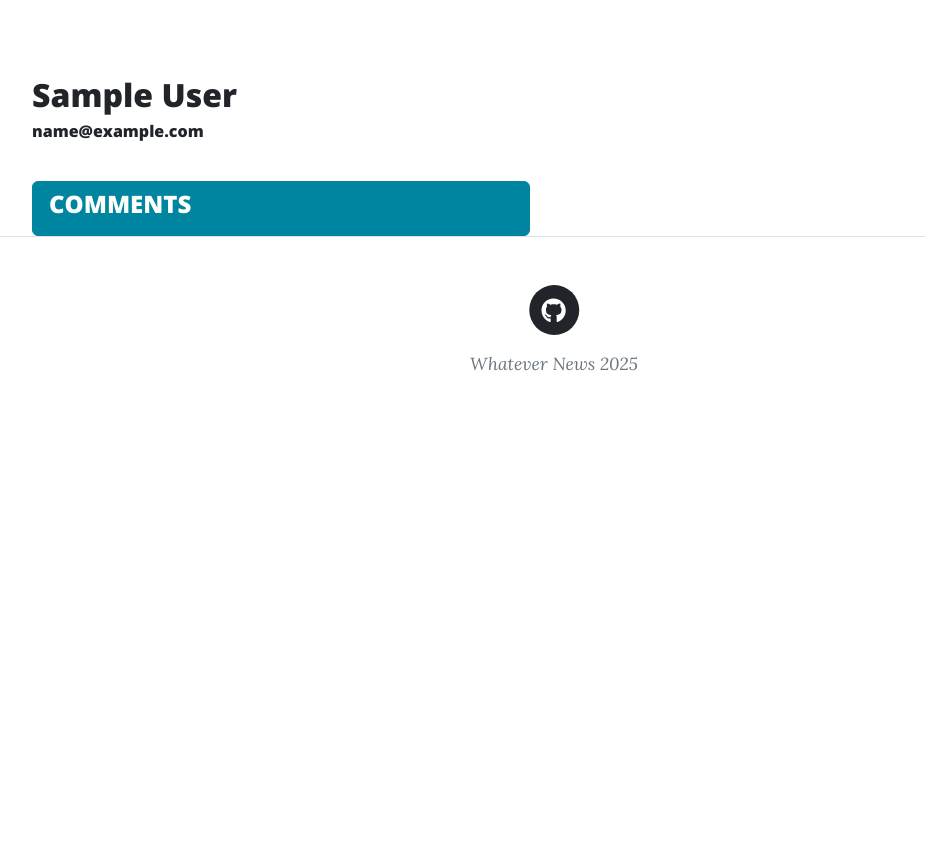
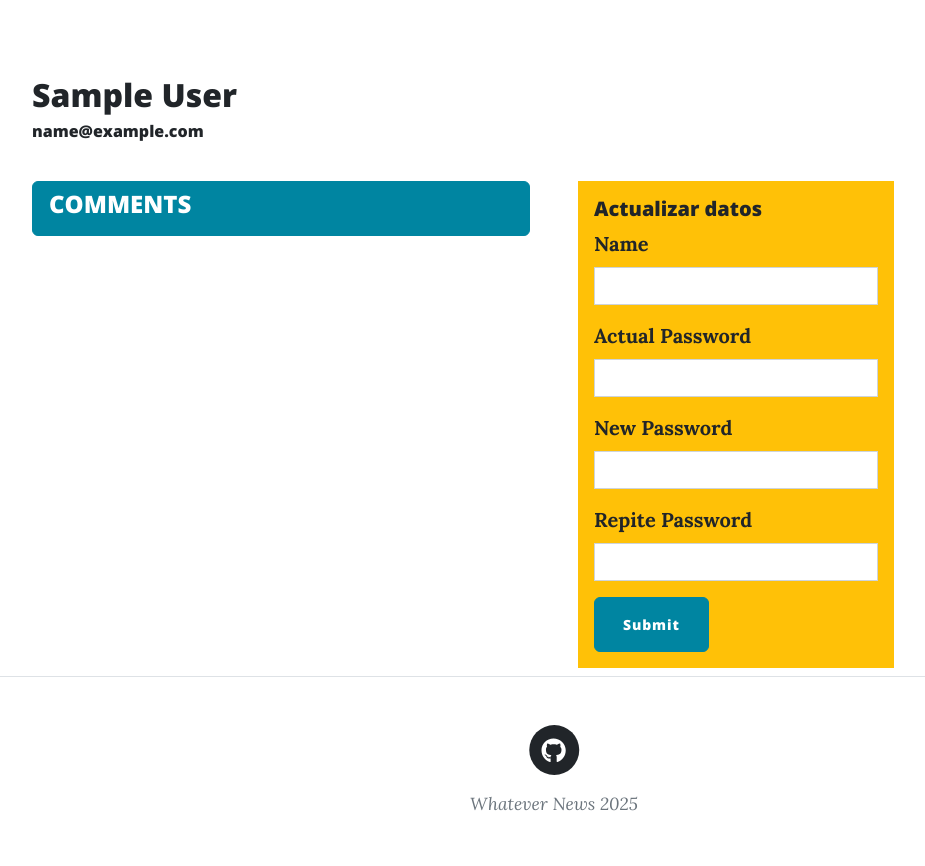
Before and after one commit to quiquemonroy/Whatever_News, a Flask app: page /user/1 in a window 1280 px wide. Shown: the part 669-1535 px from the top of the page, without its empty margins (86-1011 px from the left). Before the commit the page ends 1040 px from the top, so only its background shows below. Run offline with Flask 3, Linux system fonts and the light colour scheme; the visitor is signed in with stand-in values (Sample User, id 1); data that the repository does not hold is empty; parts of the project's set-up code (start-up, migrations or seed data) failed here and were passed over; some libraries are stand-ins or nearby versions.

Commit message:
add control panel funcionalities

```diff
--- a/forms.py
+++ b/forms.py
@@ -31,7 +31,10 @@ class CommentForm(FlaskForm):
     body = CKEditorField("Blog Content", validators=[DataRequired()])
     submit = SubmitField(label="Comment")
 
+
 class EditUser(FlaskForm):
-    old_password = PasswordField(label="Actual Password", validators=(DataRequired()))
-    new_password = PasswordField(label="New Password", validators=(DataRequired()))
-    new_password_again = PasswordField(label="Repite Password", validators=(DataRequired()))
+    new_name = StringField(label="Name")
+    old_password = PasswordField(label="Actual Password", validators=[DataRequired()])
+    new_password = PasswordField(label="New Password", validators=[DataRequired()])
+    new_password_again = PasswordField(label="Repite Password", validators=[DataRequired()])
+    submit = SubmitField(label="Submit")
--- a/main.py
+++ b/main.py
@@ -8,7 +8,7 @@ from sqlalchemy.orm import relationship, DeclarativeBase, Mapped, mapped_column
 from sqlalchemy import Integer, String, Text, ForeignKey
 from werkzeug.security import generate_password_hash, check_password_hash
 import os
-from forms import CreatePostForm, RegisterForm, LoginForm, CommentForm
+from forms import CreatePostForm, RegisterForm, LoginForm, CommentForm,EditUser
 from send_email import send_email
 
 app = Flask(__name__)
@@ -124,7 +124,7 @@ def login():
                 return redirect(url_for("get_all_posts"))
             else:
                 print("nope")
-                return "invalid password"
+        #     TODO: Terminar de capturar los errores cuando la contraseña está mal
         flash("try again!")
     return render_template("login.html", form=form)
 
@@ -231,13 +231,26 @@ def control_panel():
         return render_template("control-panel.html", all_posts=get_posts(), users=users)
     return redirect(url_for('get_all_posts'))
 
-@app.route("/user/<user_id>")
+@app.route("/user/<user_id>", methods=["GET","POST"])
+@login_required
 def user_data(user_id):
-    if current_user.id == 1 or current_user.id == user_id:
+    print(current_user.id)
+    if current_user.id == 1 or current_user.id == int(user_id):
         user = db.get_or_404(User,user_id)
-        return render_template("profile.html", user=user)
-    return redirect(url_for('get_all_posts'))
+        form = EditUser()
+        if form.validate_on_submit():
+            if check_password_hash(user.password, form.old_password.data):
+                if form.new_password.data == form.new_password_again.data:
+                    user.password = generate_password_hash(form.new_password.data, method="pbkdf2:sha256:600000",
+                                                            salt_length=8)
+                    db.session.commit()
+                    flash("Datos actualizados")
+        # TODO: terminar de capturar los errores de cambiar la contrseña
+        # TODO: Terminar el cmabio de nombre
 
+
+        return render_template("profile.html", user=user, form=form)
+    return "culo"#redirect(url_for('get_all_posts'))
 
 if __name__ == "__main__":
     app.run(debug=True, port=5002)
--- a/templates/header.html
+++ b/templates/header.html
@@ -48,7 +48,7 @@
            <img src="../static/assets/img/logo_transparente.png" width="30" height="30" alt="">
         </a>
         {% if current_user.is_authenticated %}
-        <a class="navbar-brand" href={{url_for("get_all_posts")}}>{{ current_user.name }} en Whatever News</a>
+        <a class="navbar-brand" href={{url_for("user_data", user_id=current_user.id )}}>{{ current_user.name }} en Whatever News</a>
         {% else %}
         <a class="navbar-brand" href={{url_for("get_all_posts")}}>Whatever News</a>
         {% endif %}
--- a/templates/profile.html
+++ b/templates/profile.html
@@ -38,7 +38,9 @@
               {% endfor %}
           </ul>
       </div>
+
       <div class="col-md-2 col-lg-5 col-xl-4">
+          <div>
             {% if user.posts %}
               <ul class="list-group">
                   <li class="list-group-item ist-group-item-action active"><h4>POSTS</h4></li>
@@ -48,8 +50,13 @@
                   </li>
                      {% endfor  %}
               </ul>
+              <br>
             {% endif %}
-<!--          {{ render_form(form) }}-->
+          </div>
+          <div class="p-3 mb-2 bg-warning text-dark">
+              <h5>Actualizar datos</h5>
+            {{ render_form(form) }}
+          </div>
       </div>
   </div>
 </div>
```
Lines whose indentation alone changed are shown as unchanged.
